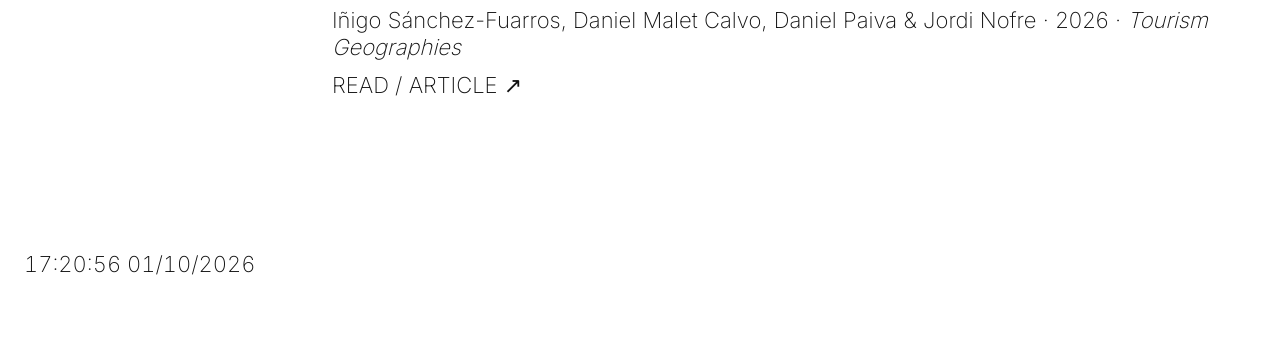
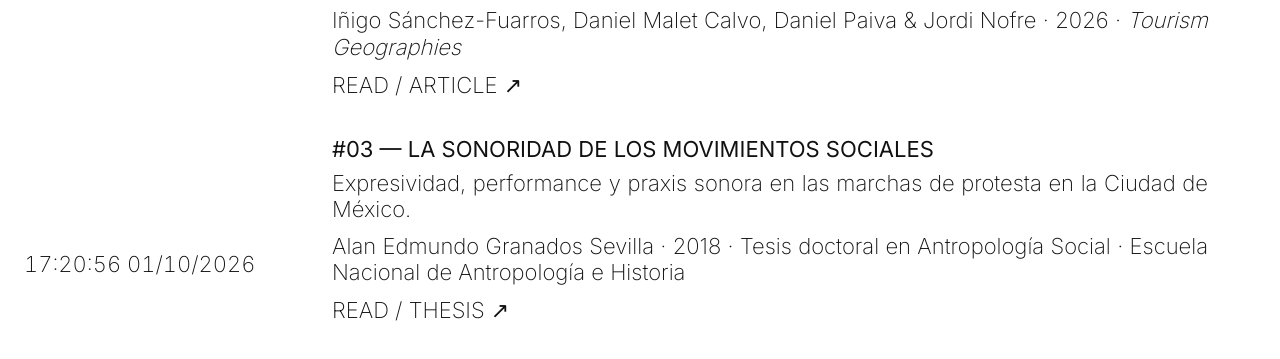
Before and after one commit to camirdo/crdo, a plain HTML site: page reading-library.html in a window 1280 px wide. Shown: the part 499-858 px from the top of the page. Before the commit the page ends 800 px from the top, so only its background shows below. Drawn offline with Linux system fonts and the light colour scheme.

Commit message:
Add Granados doctoral thesis to Reading Library

```diff
--- a/reading-library.html
+++ b/reading-library.html
@@ -40,6 +40,12 @@
         <p class="meta">Iñigo Sánchez-Fuarros, Daniel Malet Calvo, Daniel Paiva &amp; Jordi Nofre · 2026 · <em>Tourism Geographies</em></p>
         <div class="material"><a href="https://www.tandfonline.com/doi/full/10.1080/14616688.2026.2635580" target="_blank" rel="noopener">READ / ARTICLE ↗</a></div>
       </article>
+      <article class="project">
+        <h2>#03 — LA SONORIDAD DE LOS MOVIMIENTOS SOCIALES</h2>
+        <p>Expresividad, performance y praxis sonora en las marchas de protesta en la Ciudad de México.</p>
+        <p class="meta">Alan Edmundo Granados Sevilla · 2018 · Tesis doctoral en Antropología Social · Escuela Nacional de Antropología e Historia</p>
+        <div class="material"><a href="https://mediateca.inah.gob.mx/repositorio/islandora/object/tesis:2753" target="_blank" rel="noopener">READ / THESIS ↗</a></div>
+      </article>
     </div>
   </div>
 </main>
```
